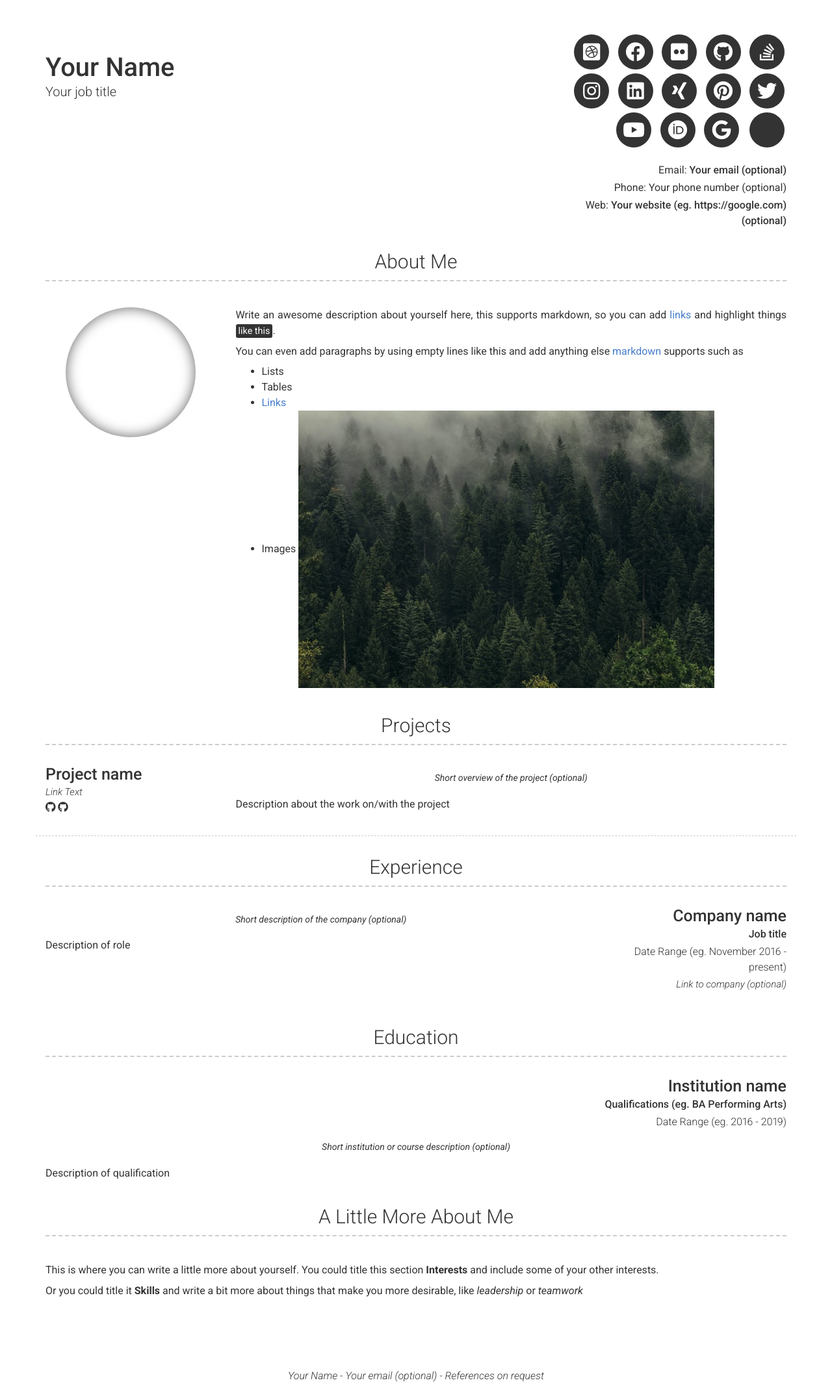
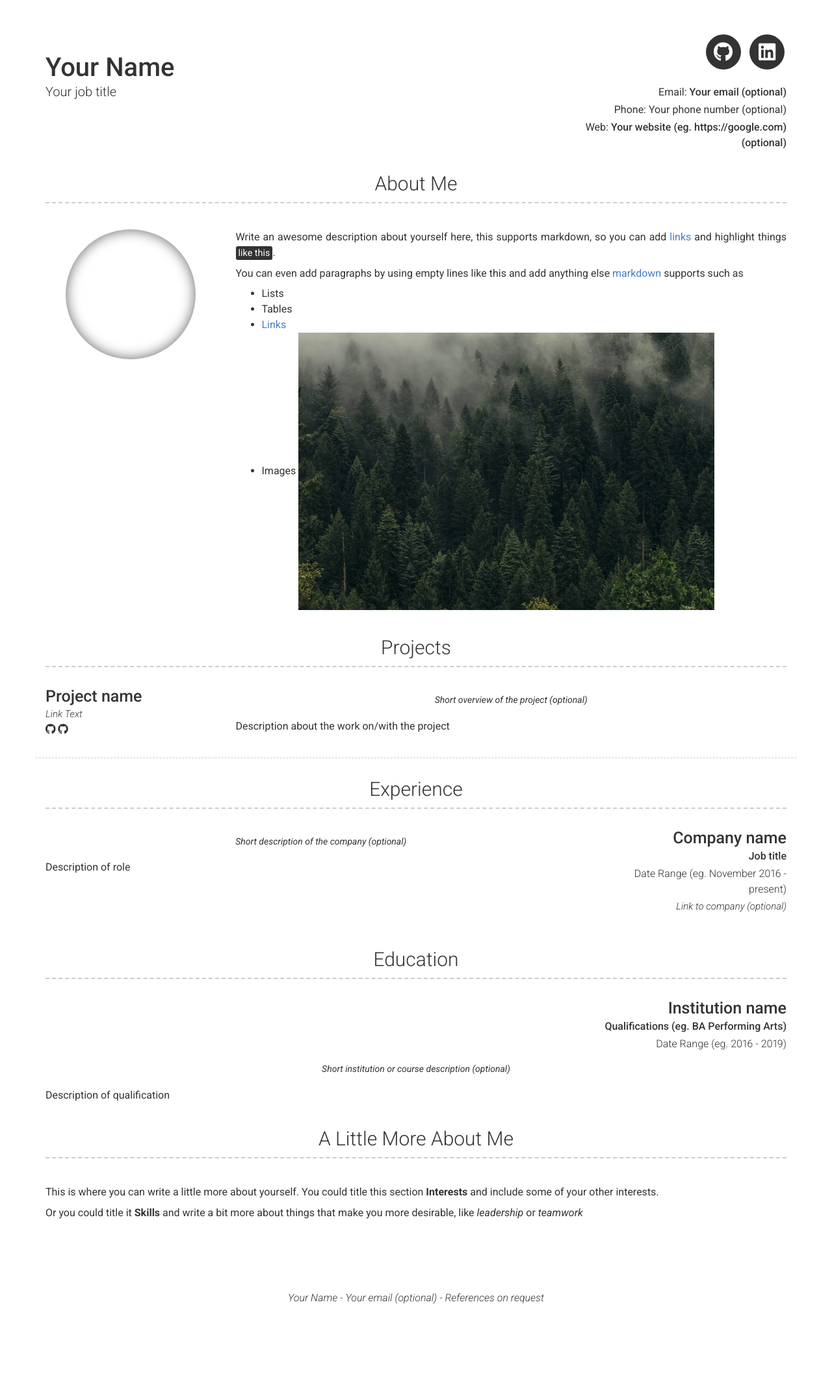
Before and after one commit to dbocash/DanielBocashResumePage, a Jekyll site: the page built from index.md, in a window 1280 px wide. Shown: the whole page at 65% size. Built offline with Jekyll 4.4.1, drawn with Linux system fonts in a browser that asks for light colours; nearby versions of some CDN libraries; after the commit the page ends 2018 px from its top, so only the background shows below that.

Commit message:
removing favicons

```diff
--- a/_includes/header.html
+++ b/_includes/header.html
@@ -6,45 +6,10 @@
     </div>
     <div class="col-xs-12 col-sm-6 col-md-6 col-lg-4 header-right">
       <ul class="icons no-print">
-        {%- if site.dribbble_username -%}
-          <li>
-            <a target="_blank" href="https://dribbble.com/{{ site.dribbble_username| cgi_escape | escape }}" class="button button--sacnite button--round-l">
-              <i class="fab fa-dribbble-square" title="Dribble link"></i>
-            </a>
-          </li>
-        {%- endif -%}
-        {%- if site.facebook_username -%}
-          <li>
-            <a target="_blank" href="https://www.facebook.com/{{ site.facebook_username| cgi_escape | escape }}" class="button button--sacnite button--round-l">
-              <i class="fab fa-facebook" title="Facebook link"></i>
-            </a>
-          </li>
-        {%- endif -%}
-        {%- if site.flickr_username -%}
-          <li>
-            <a target="_blank" href="https://www.flickr.com/photos/{{ site.flickr_username| cgi_escape | escape }}" class="button button--sacnite button--round-l">
-              <i class="fab fa-flickr" title="Flickr link"></i>
-            </a>
-          </li>
-        {%- endif -%}
         {%- if site.github_username -%}
           <li>
             <a target="_blank" href="https://github.com/{{ site.github_username| cgi_escape | escape }}" class="button button--sacnite button--round-l">
               <i class="fab fa-github" title="Github link"></i>
-            </a>
-          </li>
-        {%- endif -%}
-        {%- if site.stackoverflow_username -%}
-          <li>
-            <a target="_blank" href="https://stackoverflow.com/users/{{ site.stackoverflow_username| cgi_escape | escape }}" class="button button--sacnite button--round-l">
-              <i class="fab fa-stack-overflow" title="Stackoverflow link"></i>
-            </a>
-          </li>
-        {%- endif -%}
-        {%- if site.instagram_username -%}
-          <li>
-            <a target="_blank" href="https://www.instagram.com/{{ site.instagram_username| cgi_escape | escape }}" class="button button--sacnite button--round-l">
-              <i class="fab fa-instagram" title="Instagram link"></i>
             </a>
           </li>
         {%- endif -%}
@@ -55,60 +20,11 @@
             </a>
           </li>
         {%- endif -%}
-        {%- if site.xing_username -%}
-          <li>
-            <a target="_blank" href="https://www.xing.com/profile/{{ site.xing_username| cgi_escape | escape }}" class="button button--sacnite button--round-l">
-              <i class="fab fa-xing" title="Xing link"></i>
-            </a>
-          </li>
-        {%- endif -%}
-        {%- if site.pinterest_username -%}
-          <li>
-            <a target="_blank" href="https://www.pinterest.com/{{ site.pinterest_username| cgi_escape | escape }}" class="button button--sacnite button--round-l">
-              <i class="fab fa-pinterest" title="Pintrest link"></i>
-            </a>
-          </li>
-        {%- endif -%}
-        {%- if site.twitter_username -%}
-          <li>
-            <a target="_blank" href="https://twitter.com/{{ site.twitter_username| cgi_escape | escape }}" class="button button--sacnite button--round-l">
-              <i class="fab fa-twitter" title="Twitter link"></i>
-            </a>
-          </li>
-        {%- endif -%}
-        {%- if site.youtube_username -%}
-          <li>
-            <a target="_blank" href="https://www.youtube.com/{{ site.youtube_username| cgi_escape | escape }}" class="button button--sacnite button--round-l">
-              <i class="fab fa-youtube" title="Youtube link"></i>
-            </a>
-          </li>
-        {%- endif -%}
-        {%- if site.orcid_username -%}
-          <li>
-            <a target="_blank" href="https://orcid.org/{{ site.orcid_username | escape }}" class="button button--sacnite button--round-l">
-              <i class="fab fa-orcid" title="ORCiD link"></i>
-            </a>
-          </li>
-        {%- endif -%}
-        {%- if site.googlescholar_username -%}
-          <li>
-            <a target="_blank" href="https://scholar.google.com/citations?user={{ site.googlescholar_username| escape }}" class="button button--sacnite button--round-l">
-              <i class="fab fa-google" title="Google scholar link"></i>
-            </a>
-          </li>
-        {%- endif -%}
-        {% for link in site.additional_links %}
-          <li>
-            {% include a.html href=link.url class="button button--sacnite button--round-l" %}
-              <i class="{{ link.icon }}" title="{{ link.title | escape }}"></i>
-            </a>
-          </li>
-        {% endfor %}
       </ul>
 
       {%- if site.email -%}
         <p>
-          {{ site.email_title | default: "Email" }}: <a href="mailto:{{ site.email }}" target="_blank">{{ site.email | escape }}</a>
+          {{ site.email_title | default: "Email" }}: <a href="mailto:{{ daniel.bocash@gmail.com }}" target="_blank">{{ site.email | escape }}</a>
         </p>
       {%- endif -%}
       {%- if site.phone -%}
```
